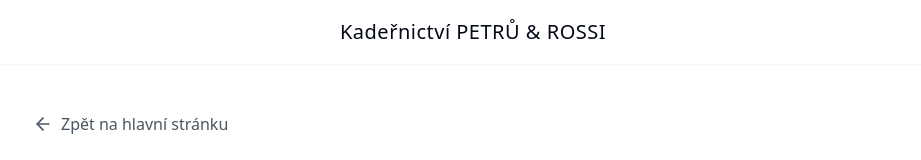
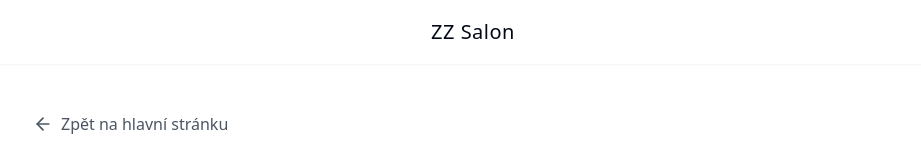
Before and after one commit to hvotava/cozy-salon-portalzz, a React (Vite) app: page /o-nas in a window 1280 px wide. Shown: the top 160 px of the page, without its empty margins (175-1096 px from the left). Built offline with nearby package versions, Linux system fonts and the light colour scheme.

Commit message:
Change salon name
Update salon name to ZZ Salon.

```diff
--- a/src/components/zzsalon/Navigation.tsx
+++ b/src/components/zzsalon/Navigation.tsx
@@ -37,7 +37,7 @@ export const Navigation = ({ showTitle, onSectionClick }: NavigationProps) => {
             <Menu className="w-6 h-6" />
           </button>
           <h2 className={`text-xl font-light tracking-wide transition-opacity duration-300 ${showTitle ? 'opacity-100' : 'opacity-0'}`}>
-            Kadeřnictví PETRŮ & ROSSI
+            ZZ Salon
           </h2>
           <div className="w-6" />
         </div>
```
